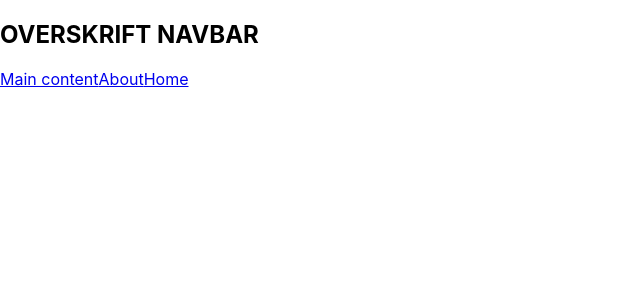
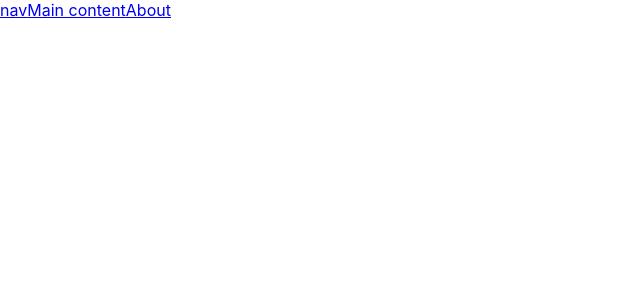
Before and after one commit to Mike4098-rts/react-project-1, a React (Create React App) app: page / in a window 1280 px wide. Shown: the top 300 px of the page, without its empty margins (0-640 px from the left). Built offline with nearby package versions, Linux system fonts and the light colour scheme.

Commit message:
route update

```diff
--- a/src/App.js
+++ b/src/App.js
@@ -7,11 +7,9 @@ function App() {
 
     <div className="wrapper">
     <Navbar/>
-
      <div>
        <Outlet/>
      </div>
-
     </div>
 
   );
--- a/src/components/Navbar/Navbar.jsx
+++ b/src/components/Navbar/Navbar.jsx
@@ -3,10 +3,10 @@ const Navbar = () => {
     return (
         <div>
         <nav className="nav">
-        <h1>OVERSKRIFT NAVBAR</h1>
+        <a href="/">nav</a>
         <Link to="/Home">Main content</Link>
         <Link to="/About">About</Link>
-        <Link to="/">Home</Link>
+
         </nav>
         </div>
      );
```
